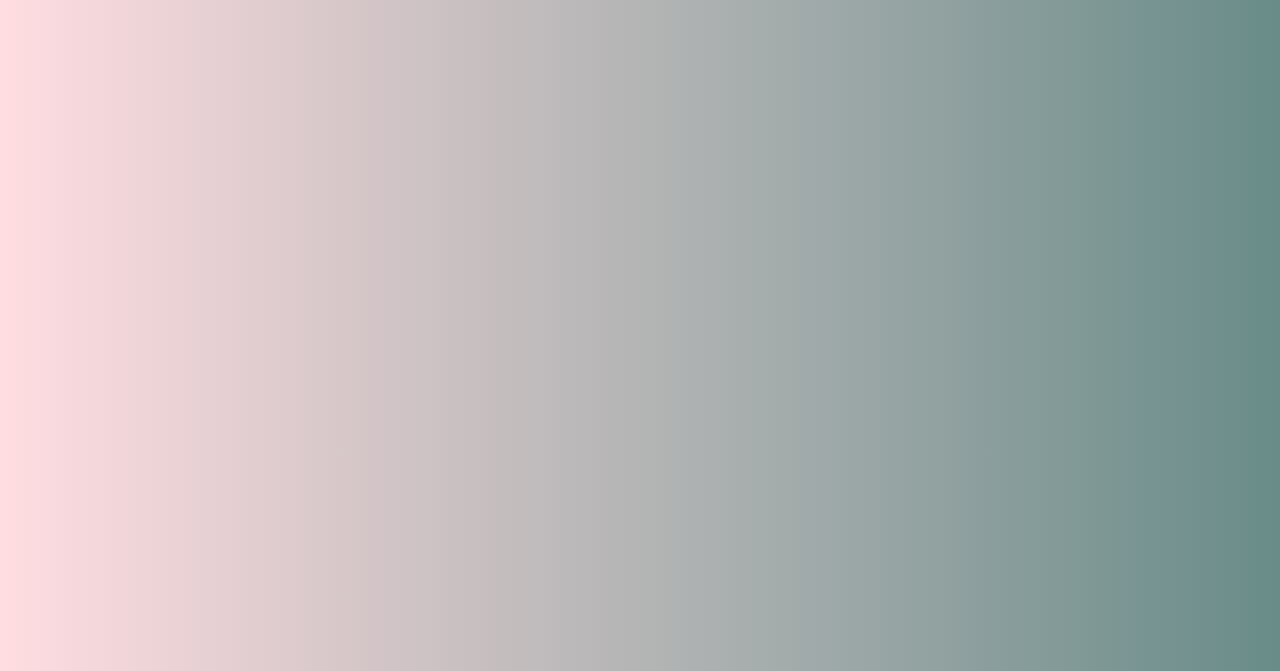
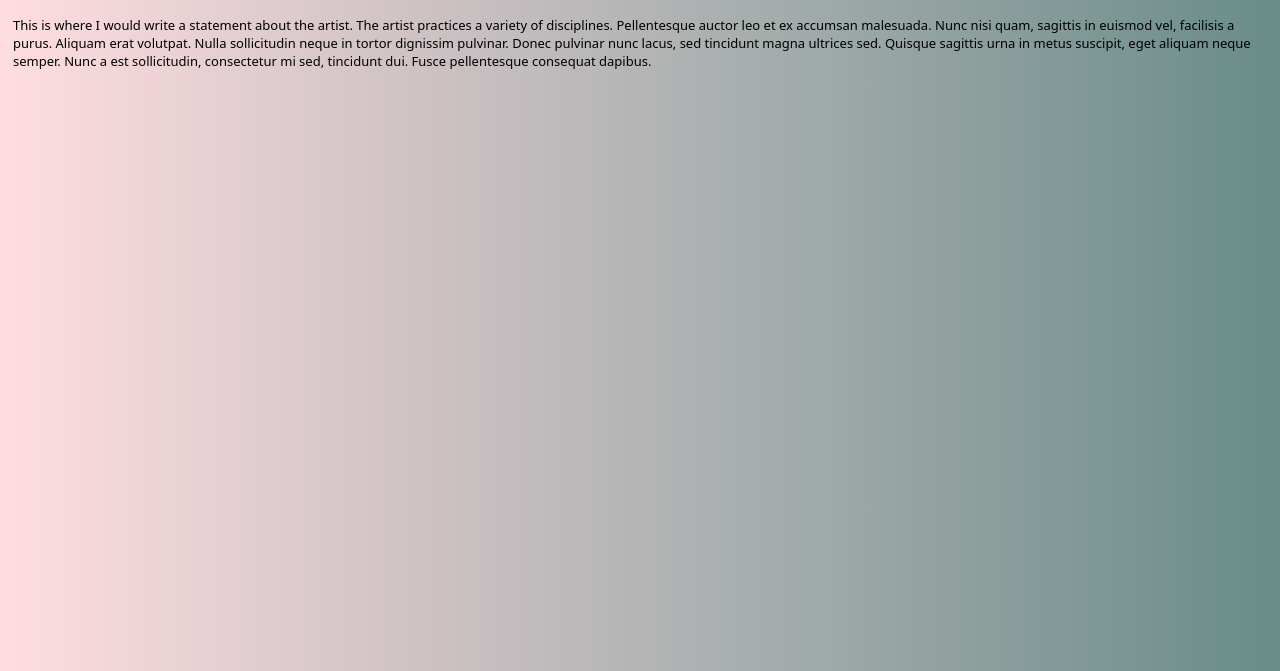
Before and after one commit to xackson/xackson.github.io, a plain HTML site: page art-and-photo.html in a window 1280 px wide. Shown: the part 129-800 px from the top of the page. Drawn offline with Linux system fonts and the light colour scheme.

Commit message:
page2 stuff

```diff
--- a/art-and-photo.html
+++ b/art-and-photo.html
@@ -17,6 +17,11 @@
     <h2 class="header">Page2</h2>
 
     <h3 class="header">Art & Photography</h3>
+
+    <div>
+        <p>This is where I would write a statement about the artist. The artist practices a variety of disciplines. Pellentesque auctor leo et ex accumsan malesuada. Nunc nisi quam, sagittis in euismod vel, facilisis a purus. Aliquam erat volutpat. Nulla sollicitudin neque in tortor dignissim pulvinar. Donec pulvinar nunc lacus, sed tincidunt magna ultrices sed. Quisque sagittis urna in metus suscipit, eget aliquam neque semper. Nunc a est sollicitudin, consectetur mi sed, tincidunt dui. Fusce pellentesque consequat dapibus.</p>
+
+    </div>
 
 
 
```
